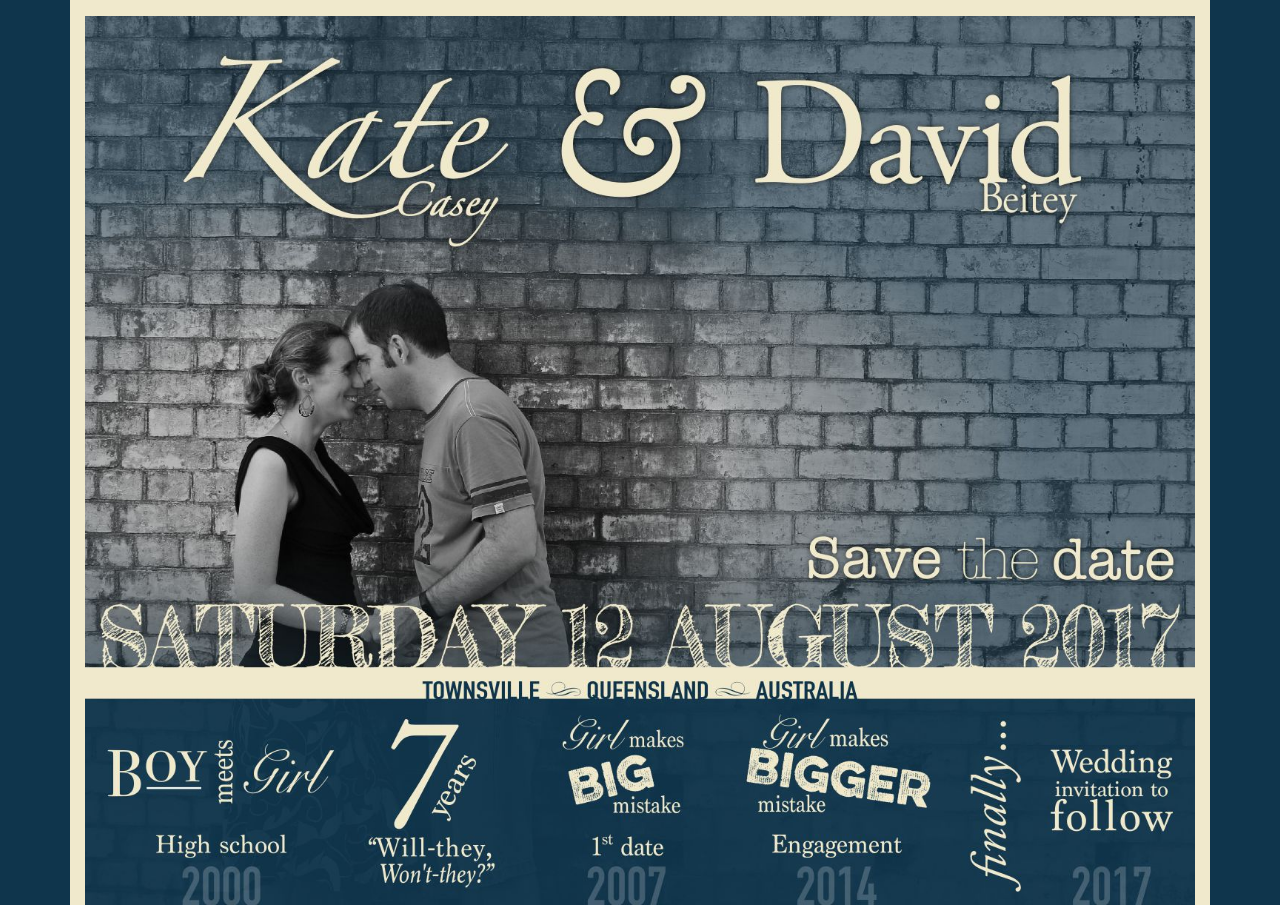
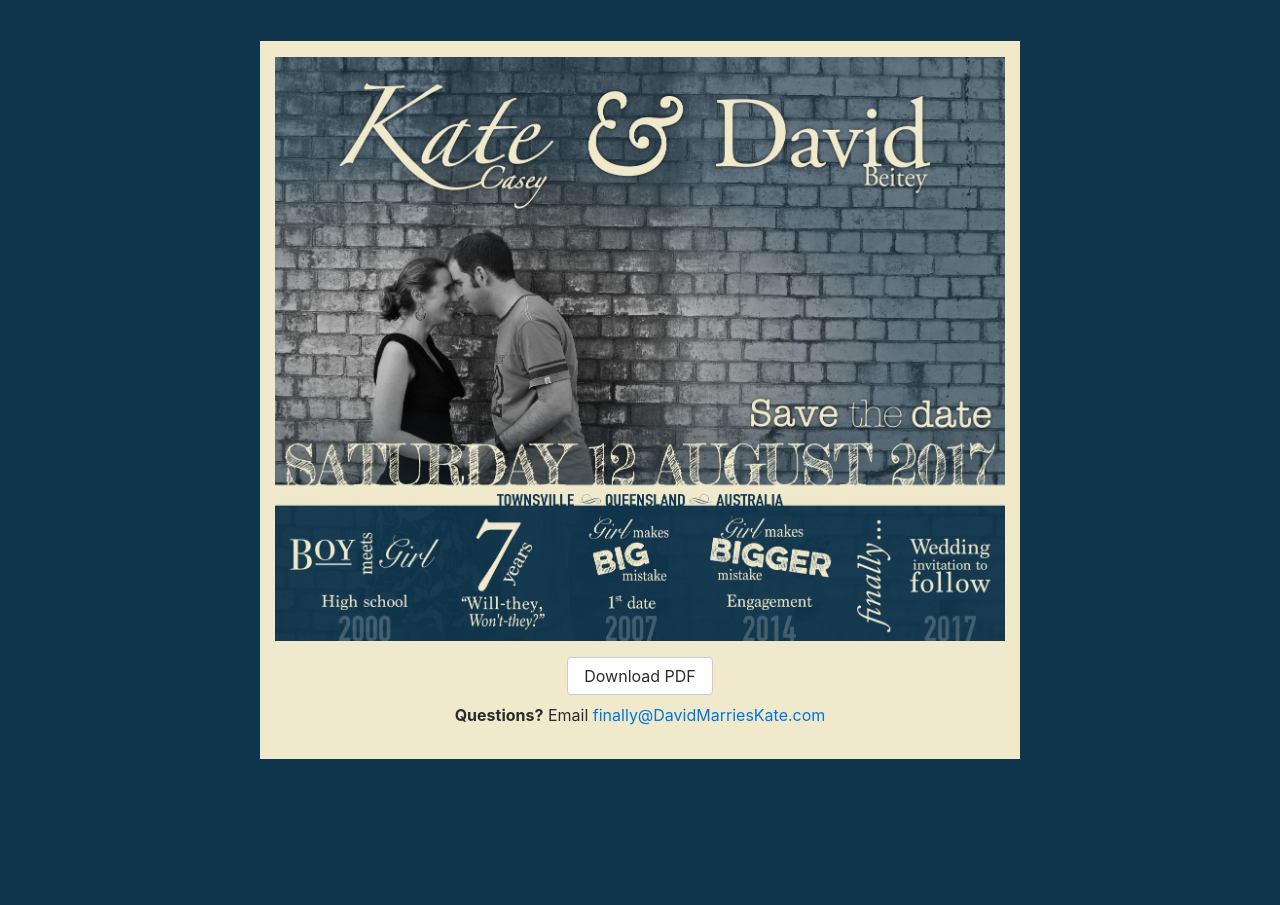
Before and after one commit to davidjb/katemarriesdavid.com, a plain HTML site: page index.html in a window 1280 px wide. Shown: the top 905 px of the page. After the commit the page ends 800 px from the top, so only its background shows below. Drawn offline with nearby package versions, Linux system fonts and the light colour scheme.

Commit message:
Shrink max column width on desktops

```diff
--- a/index.html
+++ b/index.html
@@ -20,7 +20,7 @@
 <body>
   <div class="container h-100">
     <div class="row h-100 align-items-center justify-content-center">
-      <div class="col-12 py-3 ivory text-center">
+      <div class="col-lg-8 py-3 ivory text-center">
         <img class="img-fluid mb-3" src="img/save-the-date.jpg" alt="Save the date!">
         <a class="btn btn-secondary mb-2" href="files/save-the-date.pdf">Download PDF</a>
         <p><strong>Questions?</strong> Email <a href="mailto:wtf@DavidMarriesKate.com">finally@DavidMarriesKate.com</a></p>
```
